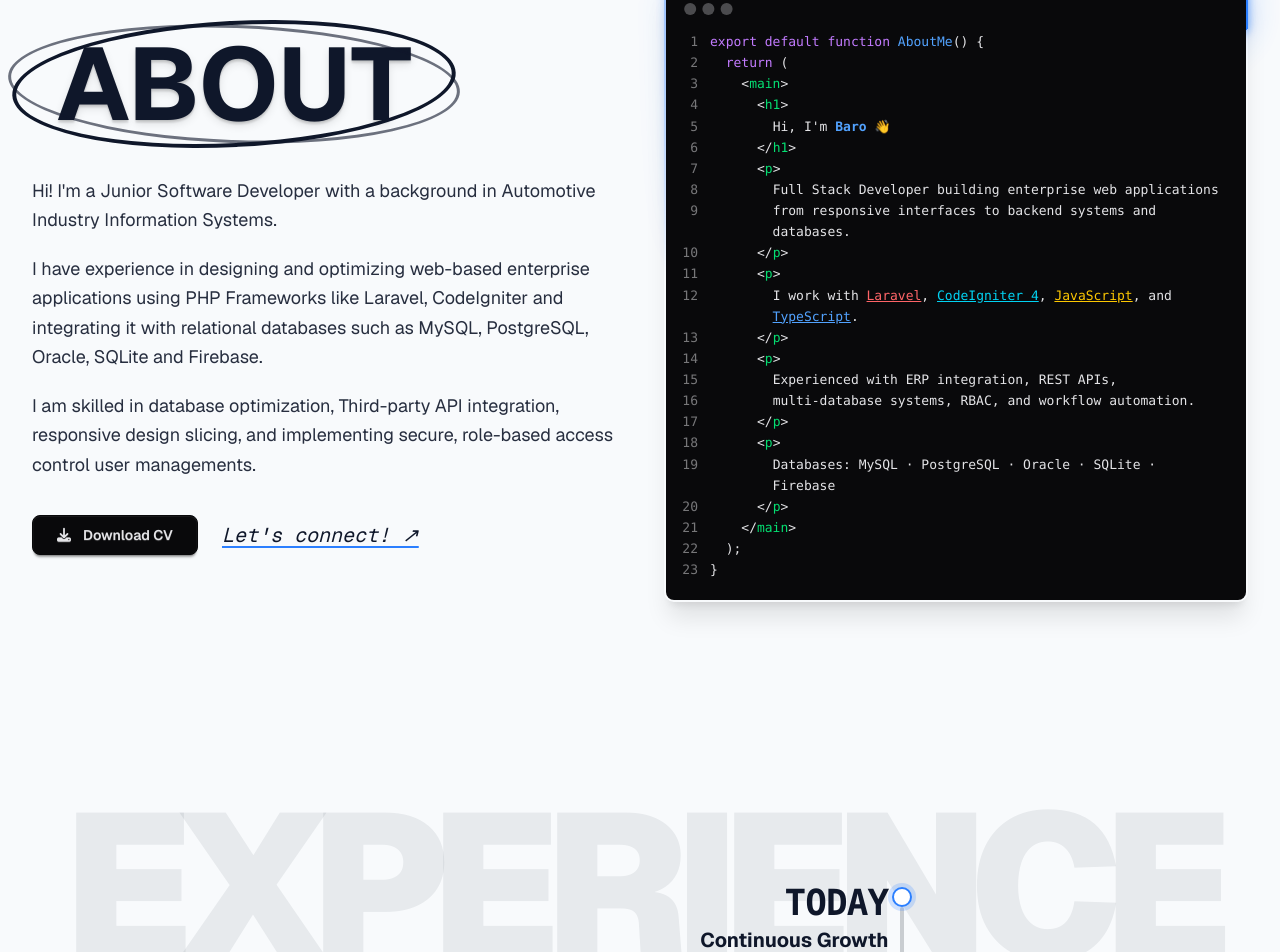
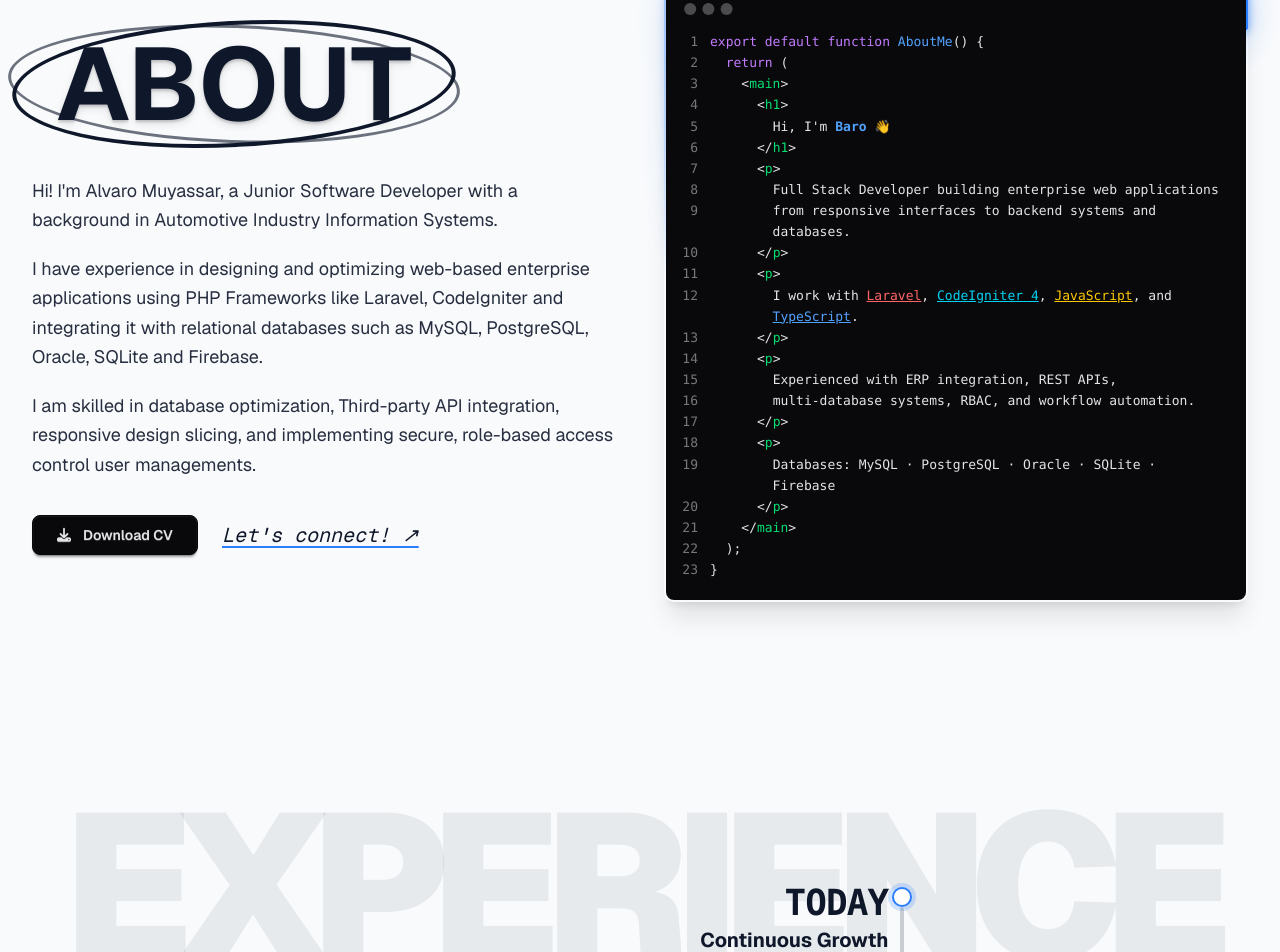
Before and after one commit to muyassaralvaro/portfolio, a Next.js app: page / in a window 1280 px wide. Shown: the part 963-1915 px from the top of the page. Built offline with nearby package versions, Linux system fonts and the light colour scheme.

Commit message:
keyword stuffing, and meta tag title

```diff
--- a/app/layout.tsx
+++ b/app/layout.tsx
@@ -14,8 +14,8 @@ const geistMono = Geist_Mono({
   subsets: ["latin"],
 });
 
-const title = "Alvaro Muyassar — Full-Stack Developer";
-const description = "Alvaro Muyassar builds Laravel enterprise systems and Next.js apps. Explore five case studies, from workplace safety and software audits to Nourish.";
+const title = "Alvaro Muyassar | Full-Stack Developer Portfolio";
+const description = "Explore Alvaro Muyassar's portfolio: full-stack Laravel and Next.js projects spanning operational automation, software audits, and nutrition tracking.";
 
 export const metadata: Metadata = {
   metadataBase: new URL(siteUrl),
--- a/app/page.tsx
+++ b/app/page.tsx
@@ -185,7 +185,7 @@ export default function Home() {
 
                 <div className="flex flex-col gap-5 text-base sm:text-lg leading-relaxed text-base-content/90">
                   <p>
-                    Hi! I&apos;m a Junior Software Developer with a background in Automotive Industry Information Systems.
+                    Hi! I&apos;m Alvaro Muyassar, a Junior Software Developer with a background in Automotive Industry Information Systems.
                   </p>
                   <p>
                     I have experience in designing and optimizing web-based enterprise applications using PHP Frameworks like Laravel, CodeIgniter and integrating it with relational databases such as MySQL, PostgreSQL, Oracle, SQLite and Firebase.
```
